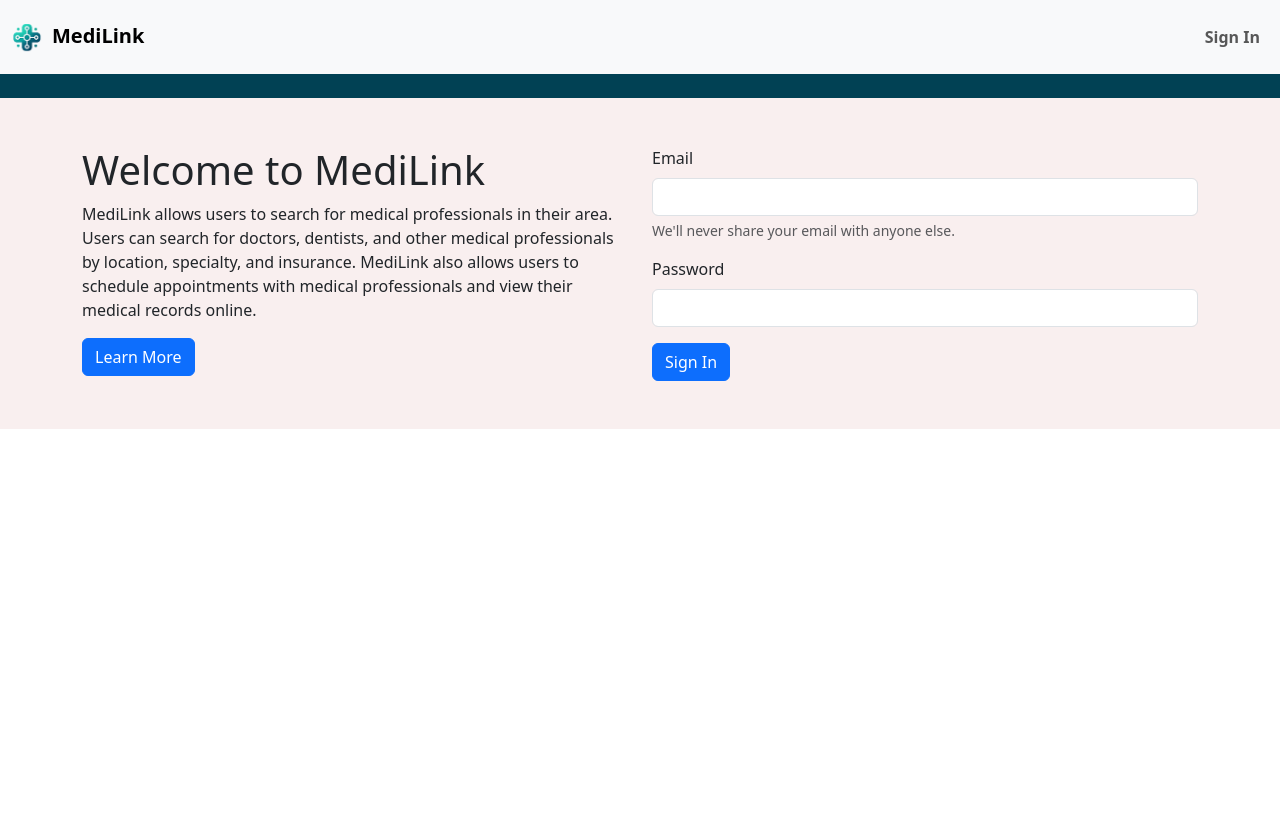
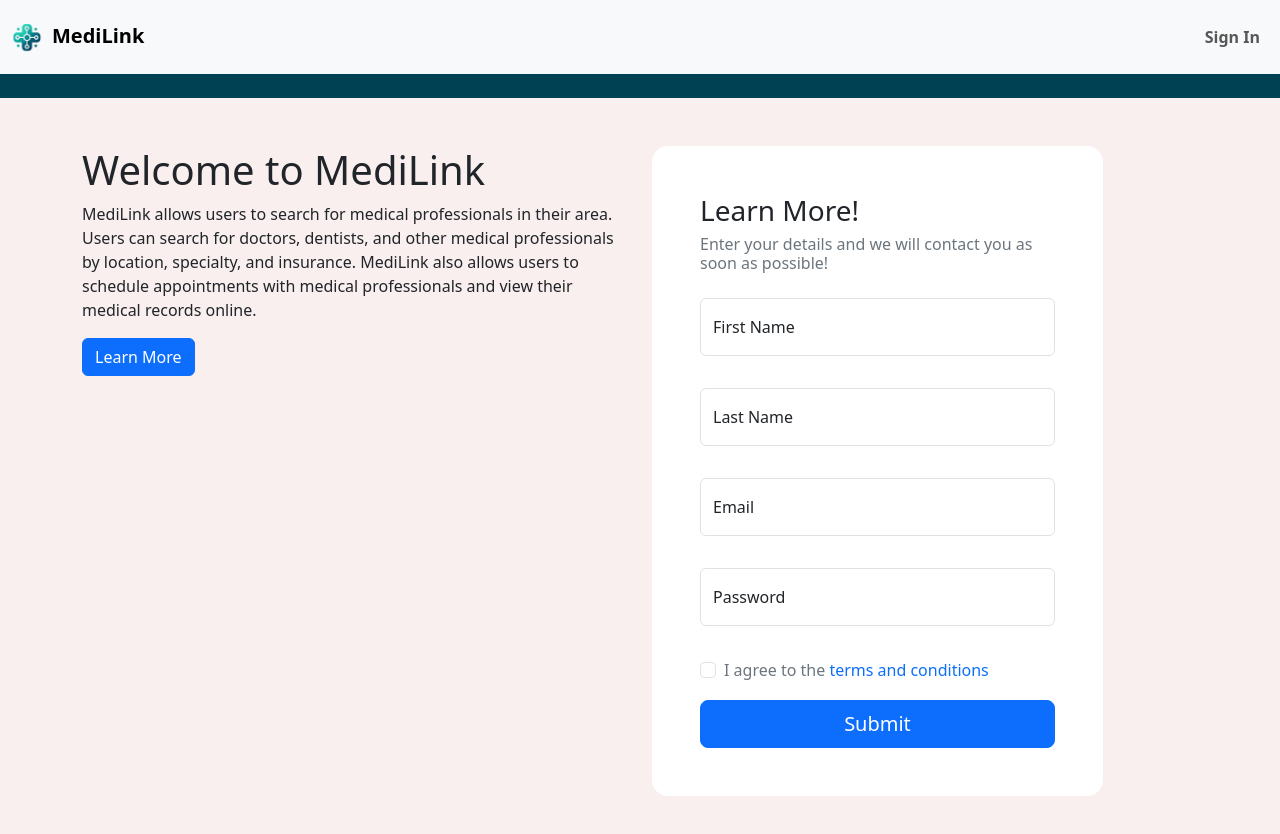
Before and after one commit to Justin-Barlowe/MediLink, an Angular app: page / in a window 1280 px wide. Shown: the top 834 px of the page. Before the commit the page ends 800 px from the top, so only its background shows below. Built offline with nearby package versions, Linux system fonts and the light colour scheme.

Commit message:
Added contact form

```diff
--- a/src/app/home/home.component.html
+++ b/src/app/home/home.component.html
@@ -14,19 +14,62 @@
           -1">MediLink allows users to search for medical professionals in their area. Users can search for doctors, dentists, and other medical professionals by location, specialty, and insurance. MediLink also allows users to schedule appointments with medical professionals and view their medical records online.</p>
           <a href="#" class="btn btn-primary">Learn More</a>
           </div>
+          <br><br>
 
-          <div class="col-md-6">
-            <form>
-              <div class="mb-3">
-                <label for="email" class="form-label">Email</label>
-                <input type="email" class="form-control" id="email" aria-describedby="emailHelp">
-                <div id="emailHelp" class="form-text">We'll never share your email with anyone else.</div>
+          <!-- Contact Form -->
+          <div class="col-12 col-md-6 col-xl-5">
+            <div class="card border-0 rounded-4">
+              <div class="card-body p-3 p-md-4 p-xl-5">
+                <div class="row">
+                  <div class="col-12">
+                    <div class="mb-4">
+                      <h2 class="h3">Learn More!</h2>
+                      <h3 class="fs-6 fw-normal text-secondary m-0">Enter your details and we will contact you as soon as possible!</h3>
+                    </div>
+                  </div>
+                </div>
+                <form action="#!">
+                  <div class="row gy-3 overflow-hidden">
+                    <div class="col-12">
+                      <div class="form-floating mb-3">
+                        <input type="text" class="form-control" name="firstName" id="firstName" placeholder="First Name" required>
+                        <label for="firstName" class="form-label">First Name</label>
+                      </div>
+                    </div>
+                    <div class="col-12">
+                      <div class="form-floating mb-3">
+                        <input type="text" class="form-control" name="lastName" id="lastName" placeholder="First Name" required>
+                        <label for="lastName" class="form-label">Last Name</label>
+                      </div>
+                    </div>
+                    <div class="col-12">
+                      <div class="form-floating mb-3">
+                        <input type="email" class="form-control" name="email" id="email" placeholder="name@example.com" required>
+                        <label for="email" class="form-label">Email</label>
+                      </div>
+                    </div>
+                    <div class="col-12">
+                      <div class="form-floating mb-3">
+                        <input type="password" class="form-control" name="password" id="password" value="" placeholder="Password" required>
+                        <label for="password" class="form-label">Password</label>
+                      </div>
+                    </div>
+                    <div class="col-12">
+                      <div class="form-check">
+                        <input class="form-check-input" type="checkbox" value="" name="iAgree" id="iAgree" required>
+                        <label class="form-check-label text-secondary" for="iAgree">
+                          I agree to the <a href="#!" class="link-primary text-decoration-none">terms and conditions</a>
+                        </label>
+                      </div>
+                    </div>
+                    <div class="col-12">
+                      <div class="d-grid">
+                        <button class="btn btn-primary btn-lg" type="submit">Submit</button>
+                      </div>
+                    </div>
+                  </div>
+                </form>
               </div>
-              <div class="mb-3">
-                <label for="password" class="form-label">Password</label>
-                <input type="password" class="form-control" id="password">
-              </div>
-              <button type="submit" class="btn btn-primary">Sign In</button>
-            </form>
+            </div>
           </div>
   </div>
```
